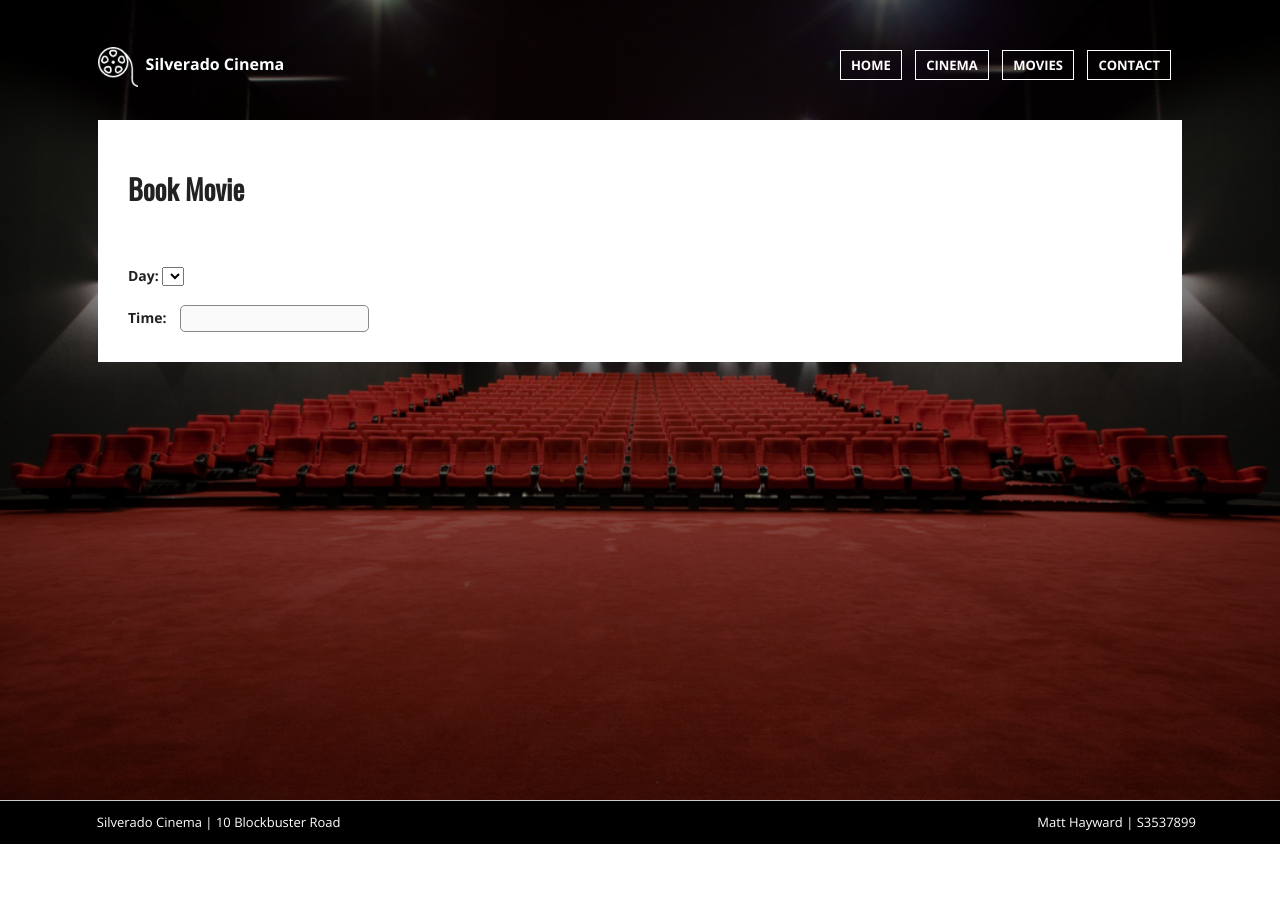
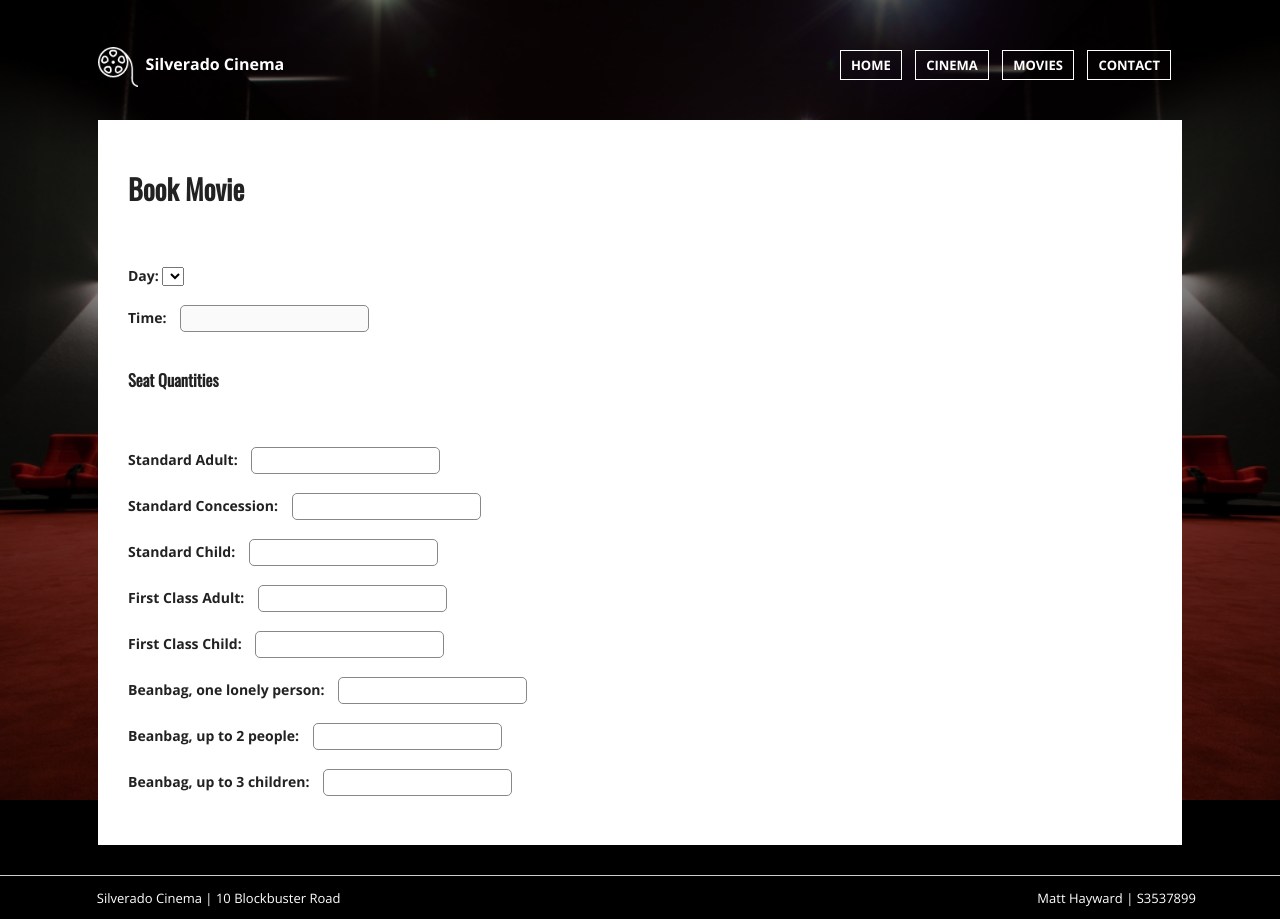
Before and after one commit to BiancaNeudorff/Silverado-Cinema, a PHP site: page /book.php?movie=1 in a window 1280 px wide. Before the commit the page ends 844 px from the top, so only its background shows below. Run offline with PHP 8.4, Linux system fonts and the light colour scheme; data that the repository does not hold is empty; some libraries are stand-ins or nearby versions.

Commit message:
Working on booking

```diff
--- a/book.php
+++ b/book.php
@@ -62,6 +62,25 @@
   </select>
   <br><br>
   <b>Time: </b><input class='input-field' type='text' name='time' id='time' disabled/>
+  <br><br>
+  <h3>Seat Quantities</h3>
+  <br><br>
+  <b>Standard Adult: </b><input class='input-field' type='number' name='SA' />
+  <br><br>
+  <b>Standard Concession: </b><input class='input-field' type='number' name='SP' />
+  <br><br>
+  <b>Standard Child: </b><input class='input-field' type='number' name='SC' />
+  <br><br>
+  <b>First Class Adult: </b><input class='input-field' type='number' name='FA' />
+  <br><br>
+  <b>First Class Child: </b><input class='input-field' type='number' name='FC' />
+  <br><br>
+  <b>Beanbag, one lonely person: </b><input class='input-field' type='number' name='B1' />
+  <br><br>
+  <b>Beanbag, up to 2 people: </b><input class='input-field' type='number' name='B2' />
+  <br><br>
+  <b>Beanbag, up to 3 children: </b><input class='input-field' type='number' name='B3' />
+  <br><br>
 </form>
 <script>
   $("#time").val(times["<?php Print $days[0];?>"]);
```
